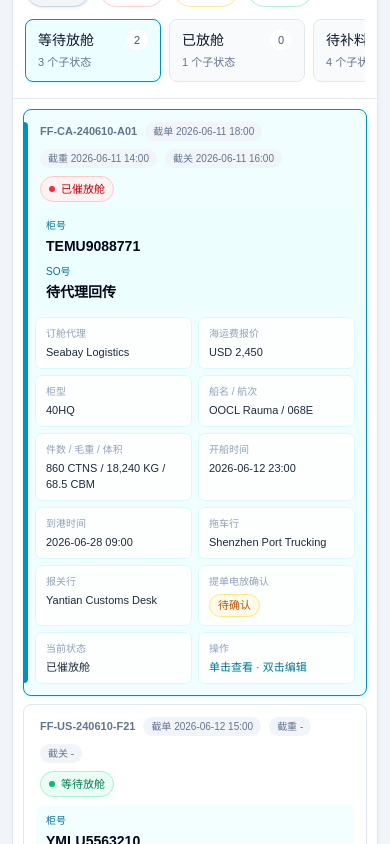
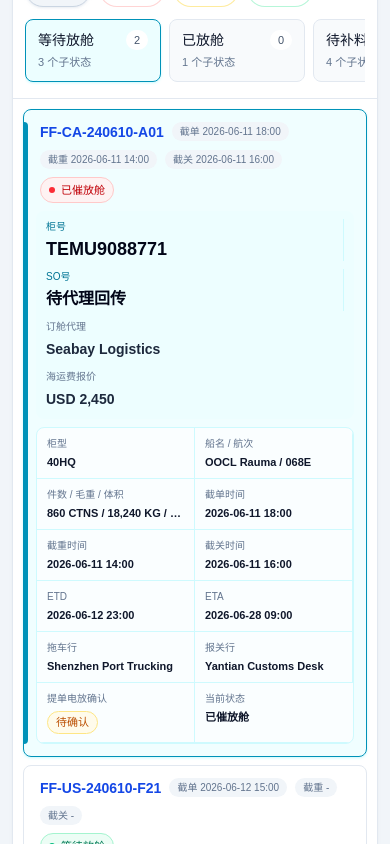
Before and after one commit to zqj372-ops/FreightFlow-AI, a Next.js app: page / in a window 390 px wide. Shown: the part 1480-2324 px from the top of the page. Built offline with nearby package versions, Linux system fonts and the light colour scheme; no server answers; the database is empty.

Commit message:
fix: compact tracking cards and edit on click

```diff
--- a/src/components/workbench-shell.tsx
+++ b/src/components/workbench-shell.tsx
@@ -17,7 +17,6 @@ import {
   TriangleAlert,
   UserRound,
 } from "lucide-react";
-import { useRef } from "react";
 import { buildBookingTrackingCard } from "@/features/freightflow/page-helpers";
 import {
   getAlertLevel,
@@ -75,7 +74,6 @@ type QueuePanelProps = {
   onColumnChange: (columnKey: string) => void;
   onOwnerFilterChange: (value: string) => void;
   onSearchChange: (value: string) => void;
-  onOpenShipmentStatus: (shipmentId: string) => void;
   onSelectShipment: (shipmentId: string) => void;
   ownerFilter: string;
   ownerOptions: string[];
@@ -133,9 +131,9 @@ function levelDot(level: AlertLevel) {
 
 function TrackingField({ label, value }: { label: string; value: string }) {
   return (
-    <div className="min-w-0 rounded-md bg-white/85 px-2.5 py-2 ring-1 ring-cyan-100/70">
-      <p className="text-[10px] leading-4 text-slate-400">{label}</p>
-      <p className="mt-0.5 break-words text-[11px] font-medium leading-4 text-slate-800">{value}</p>
+    <div className="min-w-0 border-r border-b border-cyan-100 px-2.5 py-2 last:border-r-0">
+      <p className="text-[10px] font-medium leading-4 text-slate-500">{label}</p>
+      <p className="mt-0.5 truncate text-[11px] font-semibold leading-4 text-slate-900">{value}</p>
     </div>
   );
 }
@@ -473,7 +471,6 @@ export function QueuePanel({
   onClearFilters,
   onColumnChange,
   onOwnerFilterChange,
-  onOpenShipmentStatus,
   onSearchChange,
   onSelectShipment,
   ownerFilter,
@@ -483,7 +480,6 @@ export function QueuePanel({
   selectedShipmentId,
   visibleShipments,
 }: QueuePanelProps) {
-  const clickTimerRef = useRef<number | null>(null);
   const alertOptions: Array<{
     key: AlertLevel | "all";
     label: string;
@@ -495,26 +491,6 @@ export function QueuePanel({
   ];
 
   const hasFilters = searchTerm.trim().length > 0 || ownerFilter !== "all" || alertFilter !== "all";
-
-  function clearClickTimer() {
-    if (!clickTimerRef.current) return;
-
-    window.clearTimeout(clickTimerRef.current);
-    clickTimerRef.current = null;
-  }
-
-  function handleShipmentClick(shipmentId: string) {
-    clearClickTimer();
-    clickTimerRef.current = window.setTimeout(() => {
-      onSelectShipment(shipmentId);
-      clickTimerRef.current = null;
-    }, 180);
-  }
-
-  function handleShipmentDoubleClick(shipmentId: string) {
-    clearClickTimer();
-    onOpenShipmentStatus(shipmentId);
-  }
 
   return (
     <section className="flex min-h-0 flex-col rounded-lg border border-slate-200 bg-white shadow-sm shadow-slate-200/30">
@@ -681,13 +657,12 @@ export function QueuePanel({
                   key={shipment.id}
                   role="button"
                   tabIndex={0}
-                  onClick={() => handleShipmentClick(shipment.id)}
-                  onDoubleClick={() => handleShipmentDoubleClick(shipment.id)}
+                  onClick={() => onSelectShipment(shipment.id)}
                   onKeyDown={(event) => {
                     if (event.key !== "Enter" && event.key !== " ") return;
 
                     event.preventDefault();
-                    handleShipmentClick(shipment.id);
+                    onSelectShipment(shipment.id);
                   }}
                   className={cx(
                     "relative w-full cursor-pointer rounded-lg border px-3 py-3 text-left transition focus-visible:outline-none focus-visible:ring-2 focus-visible:ring-cyan-500/60 sm:px-3.5",
@@ -698,9 +673,9 @@ export function QueuePanel({
                 >
                   {selected ? <span className="absolute inset-y-3 left-0 w-1 rounded-r-full bg-cyan-600" /> : null}
 
-                  <div className="flex flex-wrap items-start justify-between gap-2 pl-1">
+                  <div className="flex flex-wrap items-center justify-between gap-2 pl-1">
                     <div className="flex min-w-0 flex-wrap items-center gap-2">
-                      <p className="break-words text-[11px] font-semibold uppercase text-slate-500">{trackingCard.batchNo}</p>
+                      <p className="break-words text-sm font-semibold text-blue-700">{trackingCard.batchNo}</p>
                       {trackingCard.cutoffPills.map((pill) => (
                         <span key={pill.label} className="rounded-full bg-slate-100 px-2 py-0.5 text-[10px] font-medium text-slate-500">
                           {pill.label} {pill.value}
@@ -719,8 +694,8 @@ export function QueuePanel({
                     </span>
                   </div>
 
-                  <div className="mt-2 grid grid-cols-1 gap-2 rounded-lg bg-cyan-50/70 px-2.5 py-2 sm:grid-cols-2">
-                    <div className="min-w-0">
+                  <div className="mt-2 grid grid-cols-1 gap-2 rounded-lg bg-cyan-50/70 px-2.5 py-2 lg:grid-cols-[minmax(0,0.8fr)_minmax(0,0.8fr)_minmax(0,1fr)_minmax(0,0.9fr)]">
+                    <div className="min-w-0 border-r border-cyan-100 pr-2">
                       <p className="text-[10px] leading-4 text-cyan-700">柜号</p>
                       <a
                         href={trackingCard.queryUrl}
@@ -728,12 +703,12 @@ export function QueuePanel({
                         rel="noreferrer"
                         onClick={(event) => event.stopPropagation()}
                         onDoubleClick={(event) => event.stopPropagation()}
-                        className="mt-0.5 block break-words text-sm font-semibold leading-5 text-slate-950 underline-offset-2 hover:text-cyan-700 hover:underline focus-visible:outline-none focus-visible:ring-2 focus-visible:ring-cyan-500/60"
+                        className="mt-0.5 block truncate text-lg font-semibold leading-6 text-slate-950 underline-offset-2 hover:text-cyan-700 hover:underline focus-visible:outline-none focus-visible:ring-2 focus-visible:ring-cyan-500/60"
                       >
                         {trackingCard.containerNo}
                       </a>
                     </div>
-                    <div className="min-w-0">
+                    <div className="min-w-0 border-r border-cyan-100 pr-2">
                       <p className="text-[10px] leading-4 text-cyan-700">SO号</p>
                       <a
                         href={trackingCard.queryUrl}
@@ -741,34 +716,39 @@ export function QueuePanel({
                         rel="noreferrer"
                         onClick={(event) => event.stopPropagation()}
                         onDoubleClick={(event) => event.stopPropagation()}
-                        className="mt-0.5 block break-words text-sm font-semibold leading-5 text-slate-950 underline-offset-2 hover:text-cyan-700 hover:underline focus-visible:outline-none focus-visible:ring-2 focus-visible:ring-cyan-500/60"
+                        className="mt-0.5 block truncate text-base font-semibold leading-6 text-slate-950 underline-offset-2 hover:text-cyan-700 hover:underline focus-visible:outline-none focus-visible:ring-2 focus-visible:ring-cyan-500/60"
                       >
                         {trackingCard.soNo}
                       </a>
                     </div>
+                    <div className="min-w-0">
+                      <p className="text-[10px] leading-4 text-slate-500">订舱代理</p>
+                      <p className="mt-0.5 truncate text-sm font-semibold leading-6 text-slate-800">{trackingCard.bookingAgent}</p>
+                    </div>
+                    <div className="min-w-0">
+                      <p className="text-[10px] leading-4 text-slate-500">海运费报价</p>
+                      <p className="mt-0.5 truncate text-sm font-semibold leading-6 text-slate-800">{trackingCard.oceanFreightPrice}</p>
+                    </div>
                   </div>
 
-                  <div className="mt-2 grid grid-cols-2 gap-2 text-[11px] text-slate-600 min-[1420px]:grid-cols-4">
-                    <TrackingField label="订舱代理" value={trackingCard.bookingAgent} />
-                    <TrackingField label="海运费报价" value={trackingCard.oceanFreightPrice} />
+                  <div className="mt-2 grid grid-cols-2 overflow-hidden rounded-lg border border-cyan-100 bg-white/70 text-[11px] text-slate-600 lg:grid-cols-6">
                     <TrackingField label="柜型" value={trackingCard.containerType} />
                     <TrackingField label="船名 / 航次" value={trackingCard.vesselVoyage} />
                     <TrackingField label="件数 / 毛重 / 体积" value={trackingCard.packageWeightVolume} />
-                    <TrackingField label="开船时间" value={trackingCard.etd} />
-                    <TrackingField label="到港时间" value={trackingCard.eta} />
+                    <TrackingField label="截单时间" value={trackingCard.cutoffPills[0]?.value ?? "-"} />
+                    <TrackingField label="截重时间" value={trackingCard.cutoffPills[1]?.value ?? "-"} />
+                    <TrackingField label="截关时间" value={trackingCard.cutoffPills[2]?.value ?? "-"} />
+                    <TrackingField label="ETD" value={trackingCard.etd} />
+                    <TrackingField label="ETA" value={trackingCard.eta} />
                     <TrackingField label="拖车行" value={trackingCard.truckingCompany} />
                     <TrackingField label="报关行" value={trackingCard.customsBroker} />
-                    <div className="min-w-0 rounded-md bg-white/85 px-2.5 py-2 ring-1 ring-cyan-100/70">
-                      <p className="text-[10px] leading-4 text-slate-400">提单电放确认</p>
+                    <div className="min-w-0 border-r border-b border-cyan-100 px-2.5 py-2">
+                      <p className="text-[10px] font-medium leading-4 text-slate-500">提单电放确认</p>
                       <span className={cx("mt-1 inline-flex rounded-full border px-2 py-0.5 text-[11px] font-medium", trackingCard.blTelexStatus.className)}>
                         {trackingCard.blTelexStatus.label}
                       </span>
                     </div>
                     <TrackingField label="当前状态" value={trackingCard.status} />
-                    <div className="min-w-0 rounded-md bg-white/85 px-2.5 py-2 ring-1 ring-cyan-100/70">
-                      <p className="text-[10px] leading-4 text-slate-400">操作</p>
-                      <p className="mt-0.5 break-words text-[11px] font-medium leading-4 text-cyan-700">单击查看 · 双击编辑</p>
-                    </div>
                   </div>
                 </div>
               );
--- a/src/features/freightflow/detail-panels.tsx
+++ b/src/features/freightflow/detail-panels.tsx
@@ -276,14 +276,14 @@ export function ShipmentStatusEditDrawer({
         onClick={onClose}
         aria-label="关闭柜子状态明细"
       />
-      <aside className="absolute right-0 top-0 flex h-full w-full max-w-[620px] flex-col border-l border-slate-200 bg-white shadow-2xl shadow-slate-950/20">
+      <aside className="absolute right-0 top-0 flex h-full w-full max-w-[720px] flex-col border-l border-slate-200 bg-white shadow-2xl shadow-slate-950/20">
         <div className="border-b border-slate-200 px-5 py-4">
           <div className="flex items-start justify-between gap-3">
             <div className="min-w-0">
-              <p className="text-[11px] font-semibold uppercase tracking-[0.08em] text-cyan-700">柜子状态明细</p>
+              <p className="text-[11px] font-semibold uppercase tracking-[0.08em] text-cyan-700">订舱跟踪详情</p>
               <h2 className="mt-2 break-words text-lg font-semibold text-slate-950">{shipment.batchNo}</h2>
               <p className="mt-1 break-words text-sm leading-6 text-slate-600">
-                自动录入信息可在这里人工修正，保存后更新当前工作台状态。
+                单击队列卡片后可在这里查看并修正状态、SO、柜号和订舱跟踪字段。
               </p>
             </div>
             <button
@@ -299,7 +299,7 @@ export function ShipmentStatusEditDrawer({
 
         <div className="min-h-0 flex-1 overflow-y-auto px-5 py-4">
           <div className="rounded-lg border border-cyan-200 bg-cyan-50 px-4 py-3 text-sm leading-6 text-cyan-800">
-            等待放舱阶段先使用内部批次号跟进；代理放舱回传后，邮件识别队列会识别 SO 号码并写回。若自动识别字段有误，可手动覆盖并保存。
+            等待放舱阶段先使用内部批次号跟进；代理放舱回传后，邮件识别队列会识别 SO 号码并写回。海运费、件毛体、拖车行、报关行和电放确认也可人工录入。
           </div>
 
           <section className="mt-4 rounded-lg border border-slate-200 bg-slate-50 px-4 py-4">
@@ -356,19 +356,49 @@ export function ShipmentStatusEditDrawer({
                   ))}
                 </select>
               </label>
+
+              <label className="block text-sm text-slate-700">
+                <span className="mb-1.5 block text-xs font-medium text-slate-500">提单电放确认</span>
+                <select
+                  value={draft.blTelexStatus || "未确认"}
+                  onChange={(event) => onChangeDraft({ ...draft, blTelexStatus: event.target.value as ShipmentStatusEditDraft["blTelexStatus"] })}
+                  className="h-10 w-full rounded-lg border border-slate-200 bg-white px-3 outline-none focus:border-cyan-500"
+                >
+                  {(["未确认", "待确认", "已确认"] as const).map((status) => (
+                    <option key={status} value={status}>{status}</option>
+                  ))}
+                </select>
+              </label>
             </div>
           </section>
 
           <section className="mt-4 rounded-lg border border-slate-200 bg-slate-50 px-4 py-4">
-            <p className="text-sm font-semibold text-slate-950">自动录入字段</p>
+            <p className="text-sm font-semibold text-slate-950">基础与时效字段</p>
             <div className="mt-3 grid grid-cols-1 gap-3 sm:grid-cols-2">
               <StatusEditInput label="柜号" value={draft.containerNo} onChange={(value) => onChangeDraft({ ...draft, containerNo: value })} />
               <StatusEditInput label="SO（代理放舱后识别写回）" value={draft.soNo} onChange={(value) => onChangeDraft({ ...draft, soNo: value })} />
               <StatusEditInput label="船公司" value={draft.carrier} onChange={(value) => onChangeDraft({ ...draft, carrier: value })} />
+              <StatusEditInput label="船名" value={draft.vesselName} onChange={(value) => onChangeDraft({ ...draft, vesselName: value })} />
+              <StatusEditInput label="航次" value={draft.voyageNo} onChange={(value) => onChangeDraft({ ...draft, voyageNo: value })} />
               <StatusEditInput label="ETD" value={draft.etd} onChange={(value) => onChangeDraft({ ...draft, etd: value })} />
-              <StatusEditInput label="截补料" value={draft.cutoffTime} onChange={(value) => onChangeDraft({ ...draft, cutoffTime: value })} />
+              <StatusEditInput label="ETA" value={draft.eta} onChange={(value) => onChangeDraft({ ...draft, eta: value })} />
+              <StatusEditInput label="截单时间" value={draft.cutoffTime} onChange={(value) => onChangeDraft({ ...draft, cutoffTime: value })} />
+              <StatusEditInput label="截重时间" value={draft.cutWeightTime} onChange={(value) => onChangeDraft({ ...draft, cutWeightTime: value })} />
+              <StatusEditInput label="截关时间" value={draft.cutCustomsTime} onChange={(value) => onChangeDraft({ ...draft, cutCustomsTime: value })} />
               <StatusEditInput label="负责人" value={draft.operator} onChange={(value) => onChangeDraft({ ...draft, operator: value })} />
               <StatusEditInput label="跟进次数" value={draft.followUpCount} onChange={(value) => onChangeDraft({ ...draft, followUpCount: value })} />
+            </div>
+          </section>
+
+          <section className="mt-4 rounded-lg border border-slate-200 bg-slate-50 px-4 py-4">
+            <p className="text-sm font-semibold text-slate-950">订舱跟踪字段</p>
+            <div className="mt-3 grid grid-cols-1 gap-3 sm:grid-cols-2">
+              <StatusEditInput label="海运费报价" value={draft.oceanFreightPrice} onChange={(value) => onChangeDraft({ ...draft, oceanFreightPrice: value })} />
+              <StatusEditInput label="件数" value={draft.packages} onChange={(value) => onChangeDraft({ ...draft, packages: value })} />
+              <StatusEditInput label="毛重" value={draft.grossWeight} onChange={(value) => onChangeDraft({ ...draft, grossWeight: value })} />
+              <StatusEditInput label="体积" value={draft.cbm} onChange={(value) => onChangeDraft({ ...draft, cbm: value })} />
+              <StatusEditInput label="拖车行" value={draft.truckingCompany} onChange={(value) => onChangeDraft({ ...draft, truckingCompany: value })} />
+              <StatusEditInput label="报关行" value={draft.customsBroker} onChange={(value) => onChangeDraft({ ...draft, customsBroker: value })} />
             </div>
 
             <label className="mt-3 block text-sm text-slate-700">
--- a/src/features/freightflow/page-helpers.ts
+++ b/src/features/freightflow/page-helpers.ts
@@ -99,18 +99,30 @@ export type BookingPlanAttachmentPreview = {
 };
 
 export type ShipmentStatusEditDraft = {
+  blTelexStatus: NonNullable<ShipmentRecord["blTelexStatus"]>;
+  cbm: string;
   carrier: string;
   containerNo: string;
+  customsBroker: string;
+  cutCustomsTime: string;
   cutoffTime: string;
+  cutWeightTime: string;
   documentStatus: ShipmentRecord["documentStatus"];
+  eta: string;
   etd: string;
   followUpCount: string;
+  grossWeight: string;
   mailStatus: ShipmentRecord["mailStatus"];
   nextAction: string;
+  oceanFreightPrice: string;
   operator: string;
+  packages: string;
   soNo: string;
   soStatus: ShipmentRecord["soStatus"];
   status: ShipmentStatus;
+  truckingCompany: string;
+  vesselName: string;
+  voyageNo: string;
 };
 
 export const contactRoleLabel: Record<ContactRole, string> = {
@@ -317,20 +329,33 @@ export function buildBookingTrackingCard(shipment: ShipmentRecord): BookingTrack
 
 export function buildShipmentStatusEditDraft(shipment: ShipmentRecord): ShipmentStatusEditDraft {
   const soNo = shipment.soStatus === "已识别" && shipment.soNo.trim() ? shipment.soNo : "待代理回传 SO";
+  const fallbackVessel = splitVesselVoyage(shipment.vesselVoyage);
 
   return {
+    blTelexStatus: shipment.blTelexStatus ?? "未确认",
+    cbm: shipment.cbm ?? "",
     carrier: shipment.carrier,
     containerNo: shipment.containerNo,
+    customsBroker: shipment.customsBroker ?? "",
+    cutCustomsTime: shipment.cutCustomsTime ?? "",
     cutoffTime: shipment.cutoffTime,
+    cutWeightTime: shipment.cutWeightTime ?? "",
     documentStatus: shipment.documentStatus,
+    eta: shipment.eta,
     etd: shipment.etd,
     followUpCount: String(shipment.followUpCount),
+    grossWeight: shipment.grossWeight ?? "",
     mailStatus: shipment.mailStatus,
     nextAction: shipment.nextAction,
+    oceanFreightPrice: shipment.oceanFreightPrice ?? "",
     operator: shipment.operator,
+    packages: shipment.packages ?? "",
     soNo,
     soStatus: shipment.soStatus,
     status: shipment.status,
+    truckingCompany: shipment.truckingCompany ?? "",
+    vesselName: shipment.vesselName?.trim() ? shipment.vesselName : fallbackVessel.vesselName,
+    voyageNo: shipment.voyageNo?.trim() ? shipment.voyageNo : fallbackVessel.voyageNo,
   };
 }
 
@@ -340,22 +365,38 @@ export function applyShipmentStatusEditDraft(
 ): ShipmentRecord {
   const parsedFollowUpCount = Number.parseInt(draft.followUpCount, 10);
   const nextSoNo = draft.soStatus === "已识别" ? draft.soNo.trim() : "";
+  const nextVesselName = draft.vesselName.trim();
+  const nextVoyageNo = draft.voyageNo.trim();
+  const nextVesselVoyage = [nextVesselName, nextVoyageNo].filter(Boolean).join(" ");
 
   return {
     ...shipment,
+    blTelexStatus: draft.blTelexStatus,
+    cbm: draft.cbm.trim(),
     carrier: draft.carrier.trim(),
     containerNo: draft.containerNo.trim(),
+    customsBroker: draft.customsBroker.trim(),
+    cutCustomsTime: draft.cutCustomsTime.trim(),
     cutoffTime: draft.cutoffTime.trim(),
+    cutWeightTime: draft.cutWeightTime.trim(),
     documentStatus: draft.documentStatus,
+    eta: draft.eta.trim(),
     etd: draft.etd.trim(),
     followUpCount: Number.isFinite(parsedFollowUpCount) && parsedFollowUpCount >= 0 ? parsedFollowUpCount : 0,
+    grossWeight: draft.grossWeight.trim(),
     mailStatus: draft.mailStatus,
     nextAction: draft.nextAction.trim(),
+    oceanFreightPrice: draft.oceanFreightPrice.trim(),
     operator: draft.operator.trim(),
+    packages: draft.packages.trim(),
     reminderFlags: Array.from(new Set(["人工修正状态明细", ...shipment.reminderFlags])),
     soNo: nextSoNo,
     soStatus: draft.soStatus,
     status: draft.status,
+    truckingCompany: draft.truckingCompany.trim(),
+    vesselName: nextVesselName,
+    vesselVoyage: nextVesselVoyage,
+    voyageNo: nextVoyageNo,
   };
 }
 
--- a/src/features/freightflow/workbench-page.tsx
+++ b/src/features/freightflow/workbench-page.tsx
@@ -590,14 +590,6 @@ export function FreightflowWorkbenchPage() {
     setActiveBookingSubNav(item);
   }
 
-  function openShipmentDetail(shipmentId: string) {
-    const shipment = shipmentState.find((item) => item.id === shipmentId);
-    setSelectedShipmentId(shipmentId);
-    resetAiPanel(shipment);
-    resetBookingWorkflow(shipment);
-    setDetailDrawerOpen(true);
-  }
-
   function openShipmentStatusEditor(shipmentId = selectedShipment.id) {
     const shipment = shipmentState.find((item) => item.id === shipmentId) ?? selectedShipment;
     setSelectedShipmentId(shipment.id);
@@ -1115,9 +1107,8 @@ export function FreightflowWorkbenchPage() {
                   onClearFilters={handleResetQueueFilters}
                   onColumnChange={handleColumnChange}
                   onOwnerFilterChange={setOwnerFilter}
-                  onOpenShipmentStatus={openShipmentStatusEditor}
                   onSearchChange={setSearchTerm}
-                  onSelectShipment={openShipmentDetail}
+                  onSelectShipment={openShipmentStatusEditor}
                   ownerFilter={ownerFilter}
                   ownerOptions={ownerOptions}
                   recordsForColumn={recordsForColumn}
```
Also changed, not shown: 1 other file (tests, documents, lock files or other folders).
